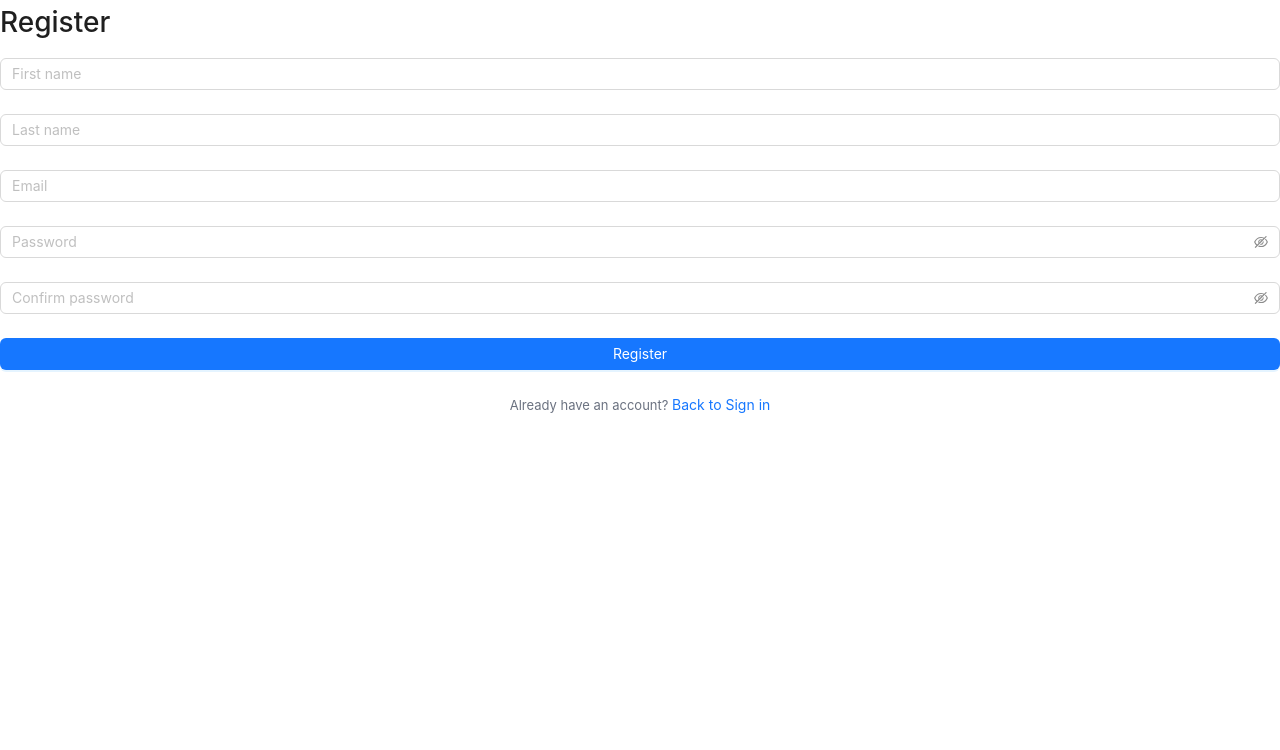
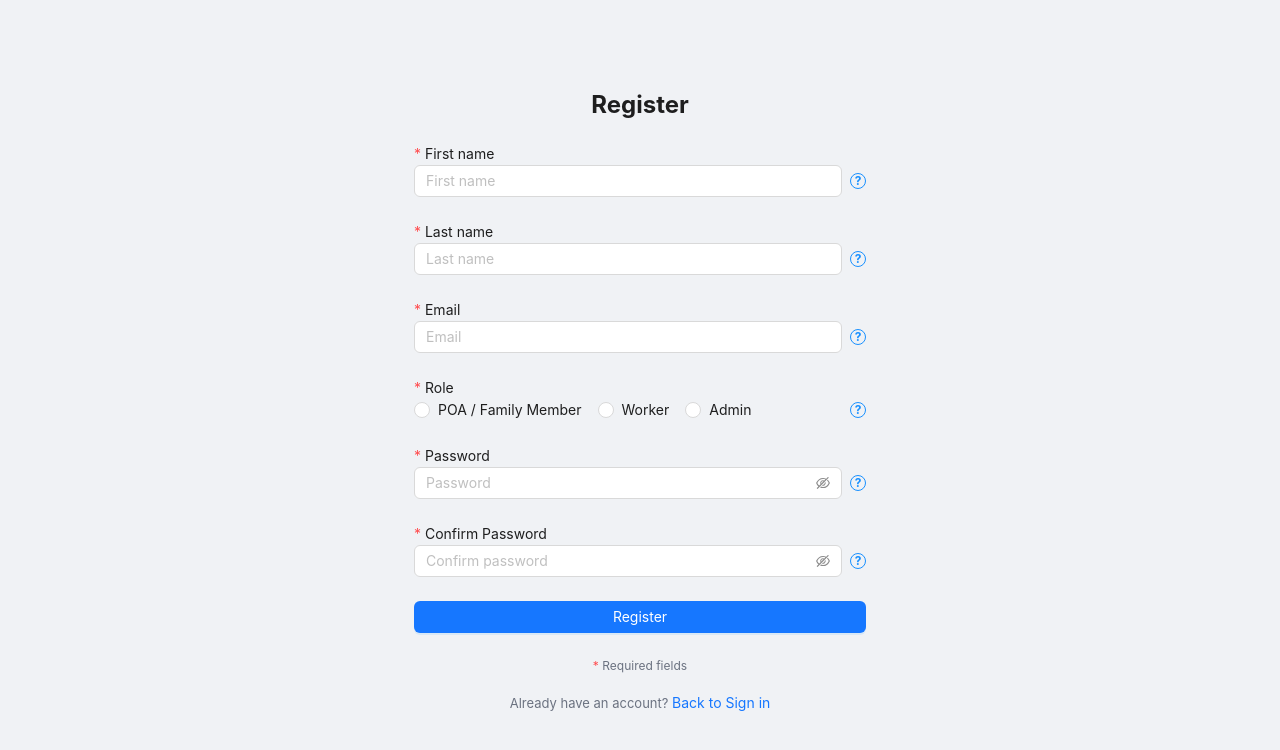
Before and after one commit to Eighty-two-82/Eighty-two, a Vue app in the folder frontend/: page /register in a window 1280 px wide. Shown: the top 750 px of the page. Built offline with nearby package versions, Linux system fonts and the light colour scheme.

Commit message:
add register UI with role selection

```diff
--- a/frontend/src/views/Login.vue
+++ b/frontend/src/views/Login.vue
@@ -3,7 +3,7 @@
 
     <a-form
       :model="formState"
-      name="basic"
+      name="Login"
       :label-col="{ span: 6 }"
       :wrapper-col="{ span: 18 }"
       autocomplete="off"
@@ -28,11 +28,11 @@
         </a-input>
       </a-form-item>
 
+
       <a-form-item
         name="password"
         :rules="[{ required: true, message: 'Please input your password!' }]"
-        :wrapper-col="{ span: 24 }"
->
+        :wrapper-col="{ span: 24 }">
         <a-input-password v-model:value="formState.password" placeholder="Enter password">
           <template #prefix>
             <LockOutlined />
@@ -76,6 +76,7 @@ const formState = reactive({
   username: '',
   password: '',
   remember: true,
+  role: ''
 });
 
 const loading = ref(false);
--- a/frontend/src/views/Register.vue
+++ b/frontend/src/views/Register.vue
@@ -3,40 +3,85 @@
     <a-form
       :model="formState"
       name="register"
-      :label-col="{ span: 6 }"
-      :wrapper-col="{ span: 18 }"
       autocomplete="off"
       @finish="onFinish"
       @finishFailed="onFinishFailed"
       :disabled="loading"
       class="auth-form"
     >
-
       <h1 class="auth-title">Register</h1>
 
-      <a-form-item name="firstName" :rules="[{ required: true, message: 'Enter first name' }]" :wrapper-col="{ span: 24 }">
-        <a-input v-model:value="formState.firstName" placeholder="First name"/>
+      <a-form-item name="firstName" :rules="[{ required: true, message: 'Enter first name' }]" style="display: flex; align-items: center;">
+        <span style="margin-right: 16px; white-space: nowrap;"><span style="color: #ff4d4f;">*</span> First name</span>
+        <div style="flex: 1; display: flex; align-items: center;">
+          <a-input v-model:value="formState.firstName" placeholder="First name" style="flex: 1;"/>
+          <a-tooltip title="Enter your first name">
+            <span class="help-icon">?</span>
+          </a-tooltip>
+        </div>
       </a-form-item>
 
-      <a-form-item name="lastName" :rules="[{ required: true, message: 'Enter last name' }]" :wrapper-col="{ span: 24 }">
-        <a-input v-model:value="formState.lastName" placeholder="Last name"/>
+      <a-form-item name="lastName" :rules="[{ required: true, message: 'Enter last name' }]" style="display: flex; align-items: center;">
+        <span style="margin-right: 16px; white-space: nowrap;"><span style="color: #ff4d4f;">*</span> Last name</span>
+        <div style="flex: 1; display: flex; align-items: center;">
+          <a-input v-model:value="formState.lastName" placeholder="Last name" style="flex: 1;"/>
+          <a-tooltip title="Enter your last name">
+            <span class="help-icon">?</span>
+          </a-tooltip>
+        </div>
       </a-form-item>
 
-      <a-form-item name="email" :rules="[{ required: true, type:'email', message: 'Enter valid email' }]" :wrapper-col="{ span: 24 }">
-        <a-input v-model:value="formState.email" placeholder="Email"/>
+      <a-form-item name="email" :rules="[{ required: true, type:'email', message: 'Enter valid email' }]" style="display: flex; align-items: center;">
+        <span style="margin-right: 16px; white-space: nowrap;"><span style="color: #ff4d4f;">*</span> Email</span>
+        <div style="flex: 1; display: flex; align-items: center;">
+          <a-input v-model:value="formState.email" placeholder="Email" style="flex: 1;"/>
+          <a-tooltip title="Enter your email address">
+            <span class="help-icon">?</span>
+          </a-tooltip>
+        </div>
       </a-form-item>
 
-      <a-form-item name="password" :rules="[{ required: true, message: 'Enter password' }]" :wrapper-col="{ span: 24 }">
-        <a-input-password v-model:value="formState.password" placeholder="Password"/>
+      <a-form-item name="role" :rules="[{ required: true, message: 'Please select a role' }]" style="display: flex; align-items: center;">
+        <span style="margin-right: 16px; white-space: nowrap;"><span style="color: #ff4d4f;">*</span> Role</span>
+        <div style="flex: 1; display: flex; align-items: center;">
+          <a-radio-group v-model:value="formState.role" style="flex: 1;">
+            <a-radio value="poa">POA / Family Member</a-radio>
+            <a-radio value="worker">Worker</a-radio>
+            <a-radio value="admin">Admin</a-radio>
+          </a-radio-group>
+          <a-tooltip title="Select your role: POA/Family Member, Worker, or Admin">
+            <span class="help-icon">?</span>
+          </a-tooltip>
+        </div>
       </a-form-item>
 
-      <a-form-item name="confirm" :rules="[{ required: true, message: 'Confirm password' }]" :wrapper-col="{ span: 24 }">
-        <a-input-password v-model:value="formState.confirm" placeholder="Confirm password"/>
+      <a-form-item name="password" :rules="[{ required: true, message: 'Enter password' }]" style="display: flex; align-items: center;">
+        <span style="margin-right: 16px; white-space: nowrap;"><span style="color: #ff4d4f;">*</span> Password</span>
+        <div style="flex: 1; display: flex; align-items: center;">
+          <a-input-password v-model:value="formState.password" placeholder="Password" style="flex: 1;"/>
+          <a-tooltip title="Enter a secure password">
+            <span class="help-icon">?</span>
+          </a-tooltip>
+        </div>
       </a-form-item>
 
-      <a-form-item :wrapper-col="{ span: 24 }">
+      <a-form-item name="confirm" :rules="[{ required: true, message: 'Confirm password' }]" style="display: flex; align-items: center;">
+        <span style="margin-right: 16px; white-space: nowrap;"><span style="color: #ff4d4f;">*</span> Confirm Password</span>
+        <div style="flex: 1; display: flex; align-items: center;">
+          <a-input-password v-model:value="formState.confirm" placeholder="Confirm password" style="flex: 1;"/>
+          <a-tooltip title="Re-enter your password to confirm">
+            <span class="help-icon">?</span>
+          </a-tooltip>
+        </div>
+      </a-form-item>
+
+      <a-form-item>
         <a-button type="primary" html-type="submit" :loading="loading" block>Register</a-button>
       </a-form-item>
+
+      <div class="required-note">
+        <span style="color: #ff4d4f;">*</span> Required fields
+      </div>
 
       <div class="muted">
         Already have an account?
@@ -55,7 +100,8 @@ const formState = reactive({
   lastName: '',
   email: '',
   password: '',
-  confirm: ''
+  confirm: '',
+  role: ''
 });
 
 const loading = ref(false);
@@ -66,6 +112,7 @@ const onFinish = async (values) => {
     if (values.password !== values.confirm) {
       throw new Error('Passwords do not match');
     }
+    console.log('Selected role:', values.role);
     message.success('Registered successfully (mock)');
     window.location.href = '/login';
   } catch (e) {
@@ -80,7 +127,7 @@ const onBack = () => window.location.href = '/login';
 </script>
 
 <style scoped>
-.login-container {
+.auth-container {
   display: flex;
   justify-content: center;
   align-items: center;
@@ -88,40 +135,52 @@ const onBack = () => window.location.href = '/login';
   background: #f0f2f5;
 }
 
-.login-form {
-  width: 360px;
-  padding: 24px 28px;
-  background: white;
-  border-radius: 14px;
-  box-shadow: 0 12px 36px rgba(0, 0, 0, 0.12);
+.auth-form {
+  width: 500px;
+  padding: 28px 24px;
+  background: none;
+  border-radius: 0;
+  box-shadow: none;
 }
 
-.login-input {
-  width: 320px;
-  margin: 0 auto;
-  display: block;
-}
-
-
-/* title formate */
-.login-title {
+.auth-title {
   text-align: center;
   font-size: 24px;
   font-weight: bold;
   margin-bottom: 20px;
 }
 
-.row-between {
-  display: flex;
-  justify-content: space-between;
+.ant-input,
+.ant-input-password {
+  width: 100% !important;
+}
+
+.help-icon {
+  color: #1890ff;
+  cursor: pointer;
+  width: 16px;
+  height: 16px;
+  border-radius: 50%;
+  border: 1px solid #1890ff;
+  display: inline-flex;
   align-items: center;
-  font-size: 13px;
+  justify-content: center;
+  font-size: 12px;
+  font-weight: bold;
+  margin-left: 8px;
+}
+
+.required-note {
+  text-align: center;
+  color: #6b7280;
+  font-size: 12px;
+  margin-bottom: 16px;
 }
 
 .muted {
   text-align: center;
   color: #6b7280;
   font-size: 13px;
-  margin: 8px 0 6px;
+  margin-top: 12px;
 }
 </style>
```
